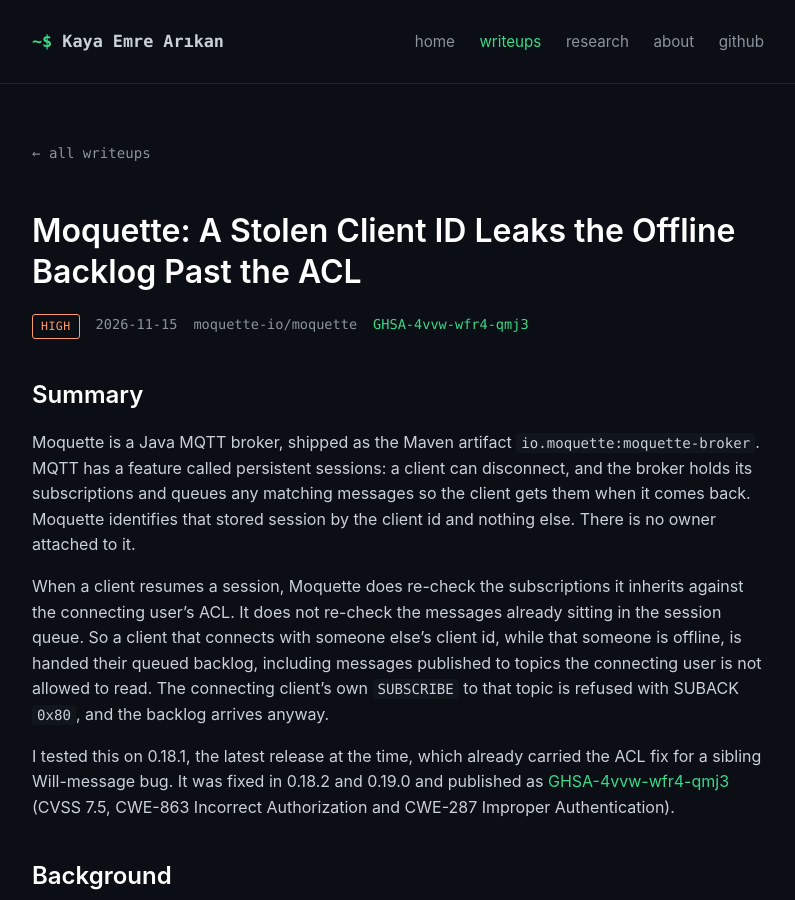
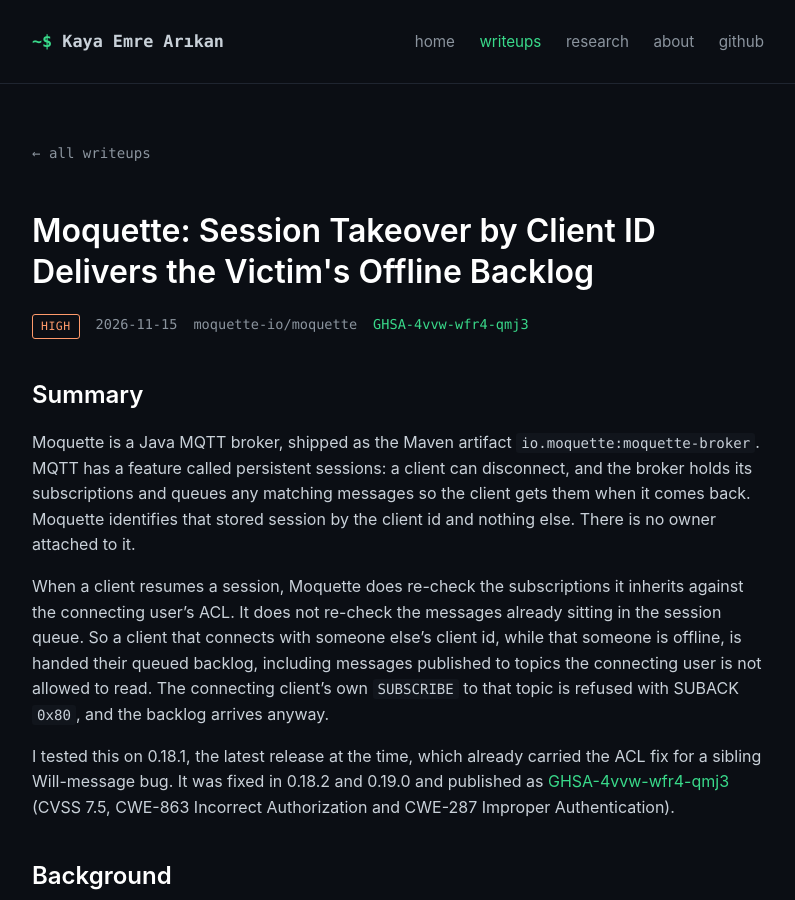
Before and after one commit to kemrec/kemrec.github.io, a Jekyll site: the page built from _writeups/moquette-client-id-session-takeover-offline-backlog.md, in a window 1280 px wide and 900 px high. Shown: the whole window, without its empty margins (242-1037 px from the left). Built offline with Jekyll 4.4.1, drawn with Linux system fonts in a browser that asks for light colours.

Commit message:
writeups: retitle Moquette post to match slug (session takeover)
Title only; slug/URL unchanged.

Co-Authored-By: Claude Opus 4.8 <noreply@anthropic.com>
Claude-Session: https://claude.ai/code/session_019c5uiPCxS4YZGGoa2itvu6

```diff
--- a/_writeups/moquette-client-id-session-takeover-offline-backlog.md
+++ b/_writeups/moquette-client-id-session-takeover-offline-backlog.md
@@ -1,5 +1,5 @@
 ---
-title: "Moquette: A Stolen Client ID Leaks the Offline Backlog Past the ACL"
+title: "Moquette: Session Takeover by Client ID Delivers the Victim's Offline Backlog"
 date: 2026-11-15
 target: "moquette-io/moquette"
 severity: High
```
